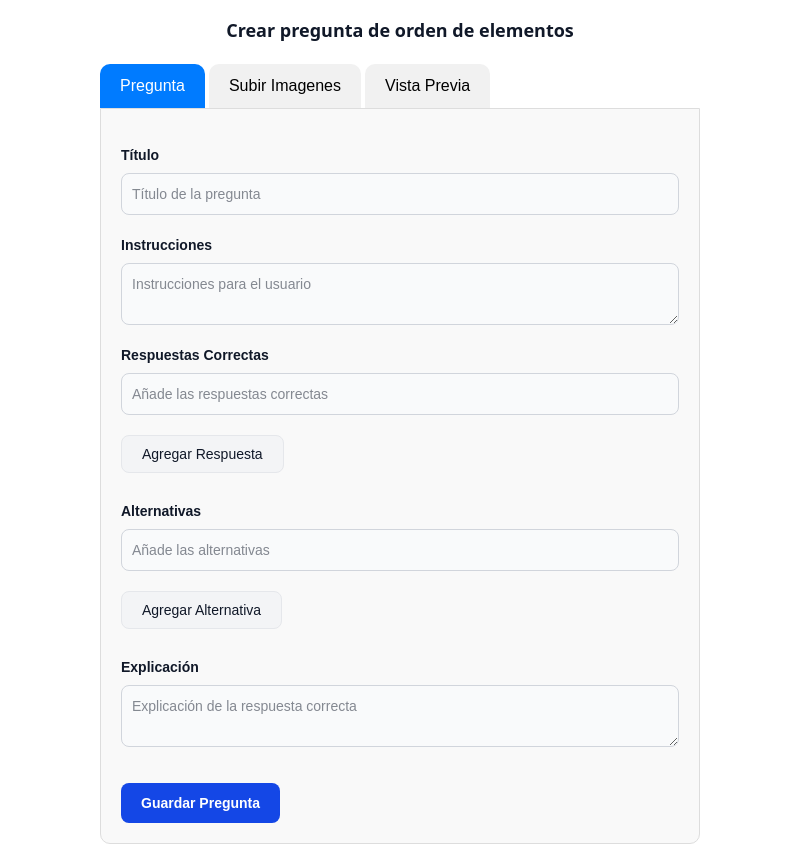
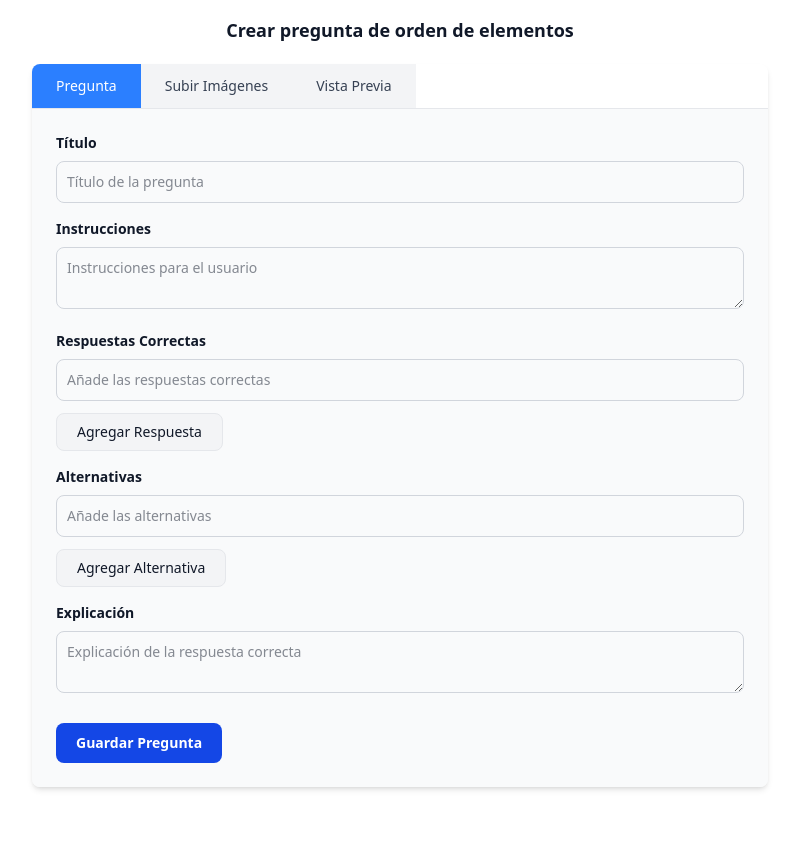
Before and after one commit to epf-21/web, a React (Vite) app in the folder frontend/: page / in a window 1280 px wide. Shown: the whole page, without its empty margins (240-1039 px from the left). After the commit the page ends 800 px from the top, so only its background shows below. Built offline with nearby package versions, Linux system fonts and the light colour scheme.

Commit message:
refactor: pasar de css puro a tailwind css

```diff
--- a/frontend/src/App.jsx
+++ b/frontend/src/App.jsx
@@ -1,6 +1,6 @@
 import React from 'react';
 import { BrowserRouter, Routes, Route } from 'react-router-dom';
-import Home from './pages/home.jsx';
+import Home from './pages/home';
 
 export default function App() {
   return (
--- a/frontend/src/Tabs.css
+++ /dev/null
@@ -1,43 +0,0 @@
-.tabs-container {
-    max-width: 600px;
-    margin: 0 auto;
-    font-family: Arial, sans-serif;
-}
-
-.tabs-container h1 {
-    font-size: 32px;
-    font-weight: bolder;
-}
-
-.tab-buttons {
-    display: flex;
-    gap: 4px;
-    margin-top: 14px;
-}
-
-.tab-buttons button {
-    padding: 10px 20px;
-    cursor: pointer;
-    border: none;
-    background-color: #f1f1f1;
-    border-radius: 10px 10px 0px 0px;
-    transition: background-color 0.3s;
-}
-
-.tab-buttons button:hover {
-    color: white;
-    background-color: #007bff;
-}
-
-.tab-buttons .active {
-    font-weight: semibold;
-    background-color: #007bff;
-    color: white;
-}
-
-.tab-content {
-    padding: 20px;
-    border: 1px solid #ddd;
-    border-radius: 0px 0px 10px 10px;
-    background-color: #f9f9f9;
-}
--- a/frontend/src/pages/home.jsx
+++ b/frontend/src/pages/home.jsx
@@ -1,33 +1,33 @@
 import { useState } from 'react';
-import '../Tabs.css'; // Import custom CSS for styling
 
 export default function Home() {
   const [title, setTitle] = useState('');
   const [intruction, setIntruction] = useState('');
   const [image, setImage] = useState(null);
   const [correctAnswers, setCorrectAnswers] = useState(['']);
-  const [alternatives, setAlternatives] = useState([''])
+  const [alternatives, setAlternatives] = useState(['']);
   const [explanation, setExplanation] = useState('');
+  const [activeTab, setActiveTab] = useState('tab1');
 
   const handleCorrectAnswerChange = (index, value) => {
     const newCorrectAnswers = [...correctAnswers];
     newCorrectAnswers[index] = value;
     setCorrectAnswers(newCorrectAnswers);
-  }
+  };
 
   const addItemCorrectAnswer = () => {
     setCorrectAnswers([...correctAnswers, '']);
-  }
+  };
 
   const handleAlternativeChange = (index, value) => {
     const newAlternatives = [...alternatives];
     newAlternatives[index] = value;
     setAlternatives(newAlternatives);
-  }
+  };
 
   const addItemAlternative = () => {
     setAlternatives([...alternatives, '']);
-  }
+  };
 
   const handleSubmit = (e) => {
     e.preventDefault();
@@ -41,141 +41,158 @@ export default function Home() {
     });
   };
 
-  const [activeTab, setActiveTab] = useState('tab1');
-
   const handleTabClick = (tab) => {
     setActiveTab(tab);
   };
 
+  return (
+    <div className="mt-4 max-w-3xl mx-auto px-4">
+      <h1 className="text-lg font-semibold mb-5 text-center text-gray-900">
+        Crear pregunta de orden de elementos
+      </h1>
 
-  return (
-    <div className="mt-4">
-      <h1 className="text-lg font-semibold mb-5 text-center text-gray-900">Crear pregunta de orden de elementos</h1>
-    <div className="tabs-container">
-      {/* Tab buttons */}
-      <div className="tab-buttons">
+      <div className="bg-white rounded-lg shadow-md overflow-hidden">
+        <div className="flex border-b border-gray-200">
           <button
-          className={activeTab === 'tab1' ? 'active' : ''}
+            className={`px-6 py-3 font-medium text-sm focus:outline-none ${activeTab === 'tab1'
+              ? 'bg-blue-500 text-white'
+              : 'bg-gray-100 text-gray-700 hover:bg-gray-200'
+              }`}
             onClick={() => handleTabClick('tab1')}
           >
             Pregunta
           </button>
           <button
-          className={activeTab === 'tab2' ? 'active' : ''}
+            className={`px-6 py-3 font-medium text-sm focus:outline-none ${activeTab === 'tab2'
+              ? 'bg-blue-500 text-white'
+              : 'bg-gray-100 text-gray-700 hover:bg-gray-200'
+              }`}
             onClick={() => handleTabClick('tab2')}
           >
-          Subir Imagenes
+            Subir Imágenes
           </button>
           <button
-          className={activeTab === 'tab3' ? 'active' : ''}
+            className={`px-6 py-3 font-medium text-sm focus:outline-none ${activeTab === 'tab3'
+              ? 'bg-blue-500 text-white'
+              : 'bg-gray-100 text-gray-700 hover:bg-gray-200'
+              }`}
             onClick={() => handleTabClick('tab3')}
           >
             Vista Previa
           </button>
         </div>
 
-      {/* Tab content */}
-      <div className="tab-content">
-
-      <form className="mt-4" onSubmit={handleSubmit}>
+        <div className="p-6 bg-gray-50">
+          <form onSubmit={handleSubmit}>
             {activeTab === 'tab1' && (
+              <div className="space-y-4">
                 <div>
-           <div className="mb-5">
-          <label className="block mb-2 text-sm font-semibold text-gray-900">Título</label>
+                  <label className="block mb-2 text-sm font-semibold text-gray-900">
+                    Título
+                  </label>
                   <input
                     type="text"
                     value={title}
                     onChange={(e) => setTitle(e.target.value)}
-            className="bg-gray-50 border border-gray-300 text-gray-900 text-sm rounded-lg focus:ring-blue-500 focus:border-blue-500 block w-full p-2.5"
+                    className="w-full p-2.5 text-sm text-gray-900 bg-gray-50 rounded-lg border border-gray-300 focus:ring-blue-500 focus:border-blue-500"
                     placeholder="Título de la pregunta"
                   />
                 </div>
-        <div className="mb-5">
-          <label className="block mb-2 text-sm font-semibold text-gray-900">Instrucciones</label>
+
+                <div>
+                  <label className="block mb-2 text-sm font-semibold text-gray-900">
+                    Instrucciones
+                  </label>
                   <textarea
-            value={intruction} onChange={(e) => setIntruction(e.target.value)}
-            className="bg-gray-50 border border-gray-300 text-gray-900 text-sm rounded-lg focus:ring-blue-500 focus:border-blue-500 block w-full p-2.5"
+                    value={intruction}
+                    onChange={(e) => setIntruction(e.target.value)}
+                    className="w-full p-2.5 text-sm text-gray-900 bg-gray-50 rounded-lg border border-gray-300 focus:ring-blue-500 focus:border-blue-500"
                     placeholder="Instrucciones para el usuario"
                   />
                 </div>
-        <div className="mb-5">
 
-          <div className="mb-5">
-            <label className="block mb-2 text-sm font-semibold text-gray-900 dark:text-white">Respuestas Correctas</label>
+                <div>
+                  <label className="block mb-2 text-sm font-semibold text-gray-900">
+                    Respuestas Correctas
+                  </label>
                   {correctAnswers.map((item, index) => (
                     <input
                       key={index}
                       value={item}
                       onChange={(e) => handleCorrectAnswerChange(index, e.target.value)}
-                className="mb-3 bg-gray-50 border border-gray-300 text-gray-900 text-sm rounded-lg focus:ring-blue-500 focus:border-blue-500 block w-full p-2.5"
+                      className="w-full mb-3 p-2.5 text-sm text-gray-900 bg-gray-50 rounded-lg border border-gray-300 focus:ring-blue-500 focus:border-blue-500"
                       placeholder="Añade las respuestas correctas"
                     />
                   ))}
                   <button
                     type="button"
                     onClick={addItemCorrectAnswer}
-              className="py-2 px-5 me-2 my-2 text-sm font-medium text-gray-900 focus:outline-none bg-gray-100 rounded-lg border border-gray-200 hover:bg-gray-200  focus:z-10 focus:ring-4 focus:ring-gray-100"
+                    className="py-2 px-5 text-sm font-medium text-gray-900 bg-gray-100 rounded-lg border border-gray-200 hover:bg-gray-200 focus:outline-none focus:ring-4 focus:ring-gray-100"
                   >
                     Agregar Respuesta
                   </button>
                 </div>
-          <div className="mb-5">
-            <label className="block mb-2 text-sm font-semibold text-gray-900">Alternativas</label>
+
+                <div>
+                  <label className="block mb-2 text-sm font-semibold text-gray-900">
+                    Alternativas
+                  </label>
                   {alternatives.map((item, index) => (
                     <input
                       key={index}
                       value={item}
                       onChange={(e) => handleAlternativeChange(index, e.target.value)}
-                className="mb-3 bg-gray-50 border border-gray-300 text-gray-900 text-sm rounded-lg focus:ring-blue-500 focus:border-blue-500 block w-full p-2.5"
+                      className="w-full mb-3 p-2.5 text-sm text-gray-900 bg-gray-50 rounded-lg border border-gray-300 focus:ring-blue-500 focus:border-blue-500"
                       placeholder="Añade las alternativas"
                     />
                   ))}
                   <button
                     type="button"
                     onClick={addItemAlternative}
-              className="py-2 px-5 me-2 my-2 text-sm font-medium text-gray-900 focus:outline-none bg-gray-100 rounded-lg border border-gray-200 hover:bg-gray-200  focus:z-10 focus:ring-4 focus:ring-gray-100"
+                    className="py-2 px-5 text-sm font-medium text-gray-900 bg-gray-100 rounded-lg border border-gray-200 hover:bg-gray-200 focus:outline-none focus:ring-4 focus:ring-gray-100"
                   >
                     Agregar Alternativa
                   </button>
                 </div>
-          <div className="mb-5">
-            <label className="block mb-2 text-sm font-semibold text-gray-900">Explicación</label>
+
+                <div>
+                  <label className="block mb-2 text-sm font-semibold text-gray-900">
+                    Explicación
+                  </label>
                   <textarea
-              value={explanation} onChange={(e) => setExplanation(e.target.value)}
-              className="bg-gray-50 border border-gray-300 text-gray-900 text-sm rounded-lg focus:ring-blue-500 focus:border-blue-500 block w-full p-2.5"
+                    value={explanation}
+                    onChange={(e) => setExplanation(e.target.value)}
+                    className="w-full p-2.5 text-sm text-gray-900 bg-gray-50 rounded-lg border border-gray-300 focus:ring-blue-500 focus:border-blue-500"
                     placeholder="Explicación de la respuesta correcta"
                   />
                 </div>
-
-        </div>
               </div>
             )}
+
             {activeTab === 'tab2' && (
-          <div>
-            <h3 className="font-semibold text-lg">Subir imagenes</h3>
-            <label className="block mb-2 text-sm font-semibold text-gray-900 dark:text-whitem">Imagen</label>
+              <div className="space-y-4">
+                <h3 className="font-semibold text-lg">Subir imágenes</h3>
+                <label className="block mb-2 text-sm font-semibold text-gray-900">
+                  Imagen
+                </label>
                 <input
                   type="file"
                   onChange={(e) => setImage(e.target.files[0])}
-            className="mb-5 bg-gray-50 border border-gray-300 text-gray-900 text-sm rounded-lg focus:ring-blue-500 focus:border-blue-500 block w-full p-2.5"
+                  className="w-full p-2.5 text-sm text-gray-900 bg-gray-50 rounded-lg border border-gray-300 focus:ring-blue-500 focus:border-blue-500"
                 />
               </div>
             )}
+
             {activeTab === 'tab3' && (
               <div>
                 <h4 className="font-semibold text-lg">Vista Previa</h4>
-            <p>aqui viene una imagen de como sera el resultado.</p>
+                <p className="text-gray-600">Aquí va una imagen de cómo será el resultado.</p>
               </div>
             )}
-        {activeTab === 'tab4' && (
-          <div>
-            <h2>Contact</h2>
-            <p>Have questions? Feel free to reach out via our contact page or support email.</p>
-          </div>
-        )}
+
             <button
               type="submit"
-            className="mt-4 text-white bg-blue-700 hover:bg-blue-800 focus:ring-4 focus:outline-none focus:ring-blue-300 font-semibold rounded-lg text-sm w-full sm:w-auto px-5 py-2.5 text-center"
+              className="mt-6 w-full sm:w-auto px-5 py-2.5 text-sm font-semibold text-white bg-blue-700 rounded-lg hover:bg-blue-800 focus:outline-none focus:ring-4 focus:ring-blue-300"
             >
               Guardar Pregunta
             </button>
```
Lines whose indentation alone changed are shown as unchanged.
